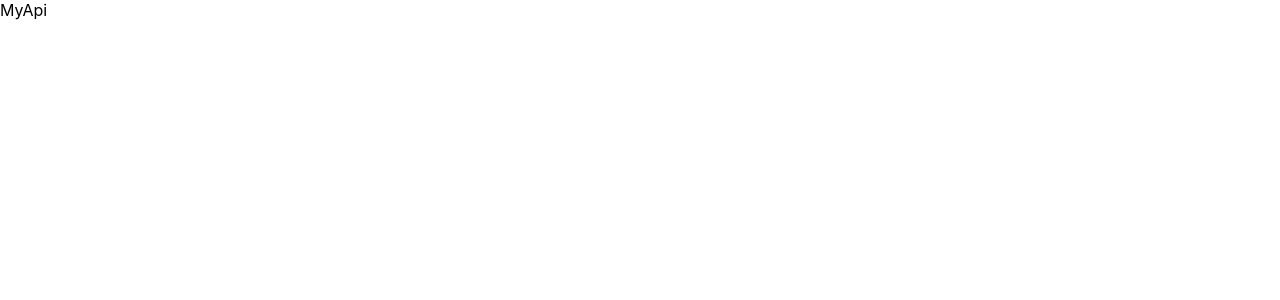
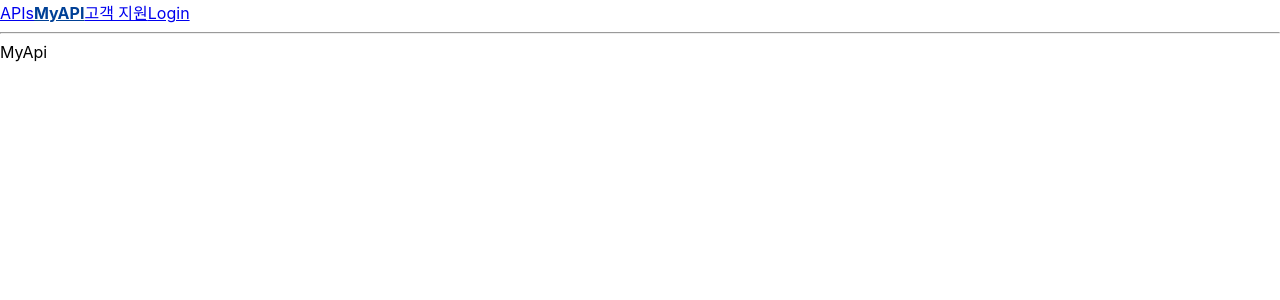
Before and after one commit to ji-eun-moon/ASAP, a React (Create React App) app in the folder Frontend/asap/: page /myapi in a window 1280 px wide. Shown: the top 300 px of the page. Built offline with nearby package versions, Linux system fonts and the light colour scheme.

Commit message:
[FEAT] 라우트 수정 및 NavLink 테스트
- Noto Sans 폰트 설치
- api 관련 라우트 주소 수정
- NavLink 연결만

```diff
--- a/Frontend/asap/src/App.scss
+++ b/Frontend/asap/src/App.scss
@@ -1,5 +1,8 @@
+@import url('https://fonts.googleapis.com/css2?family=Noto+Sans+KR:wght@100;200;300;400;500;600;700;800;900&display=swap');
+
 .App {
   text-align: center;
+  font-family: 'Noto Sans KR', sans-serif;
 }
 
 .App-logo {
--- a/Frontend/asap/src/App.tsx
+++ b/Frontend/asap/src/App.tsx
@@ -3,10 +3,13 @@ import './App.scss';
 import { BrowserRouter, Routes, Route } from 'react-router-dom';
 import routes from 'router/routes';
 
+import NavBar from 'components/common/NavBar';
+
 function App() {
   return (
     <div>
       <BrowserRouter>
+        <NavBar />
         <Routes>
           {routes.map((route) => {
             return (
--- /dev/null
+++ b/Frontend/asap/src/components/common/NavBar.tsx
@@ -0,0 +1,36 @@
+import React from 'react';
+import { Link, NavLink } from 'react-router-dom';
+
+const activeStyle = {
+  color: '#004096',
+  fontWeight: '700',
+};
+
+function NavBar() {
+  return (
+    <div>
+      <NavLink
+        to="/api_list"
+        style={({ isActive }) => (isActive ? activeStyle : undefined)}
+      >
+        APIs
+      </NavLink>
+      <NavLink
+        to="/myapi"
+        style={({ isActive }) => (isActive ? activeStyle : undefined)}
+      >
+        MyAPI
+      </NavLink>
+      <NavLink
+        to="/help"
+        style={({ isActive }) => (isActive ? activeStyle : undefined)}
+      >
+        고객 지원
+      </NavLink>
+      <Link to="/login">Login</Link>
+      <hr />
+    </div>
+  );
+}
+
+export default NavBar;
```
Also changed, not shown: Frontend/asap/src/router/routes.tsx (+4 -4 lines).
